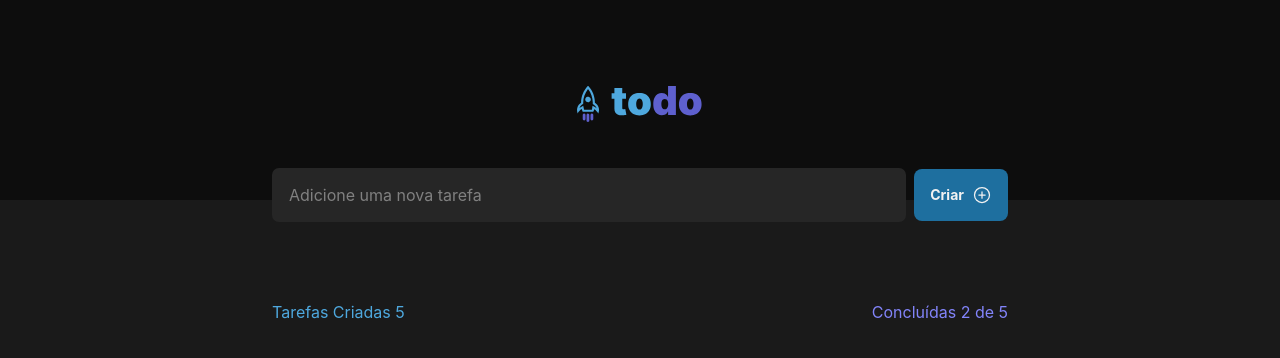
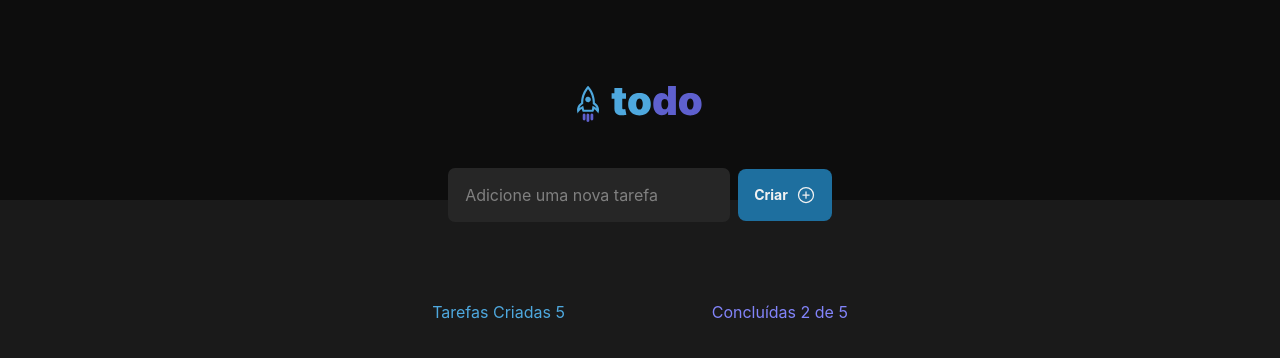
Before and after one commit to gomessgbr/ignite-To-Do, a React (Vite) app: page / in a window 1280 px wide. Shown: the top 358 px of the page. Built offline with nearby package versions, Linux system fonts and the light colour scheme.

Commit message:
feat: ListTask on content

```diff
--- a/src/App.tsx
+++ b/src/App.tsx
@@ -8,8 +8,10 @@ function App() {
   return (
     <div className={styles.wrapper}>
       <Header />
-      <ListTasks />
-      <div className={styles.content}></div>
+
+      <div className={styles.content}>
+        <ListTasks />
+      </div>
     </div>
   );
 }
```
